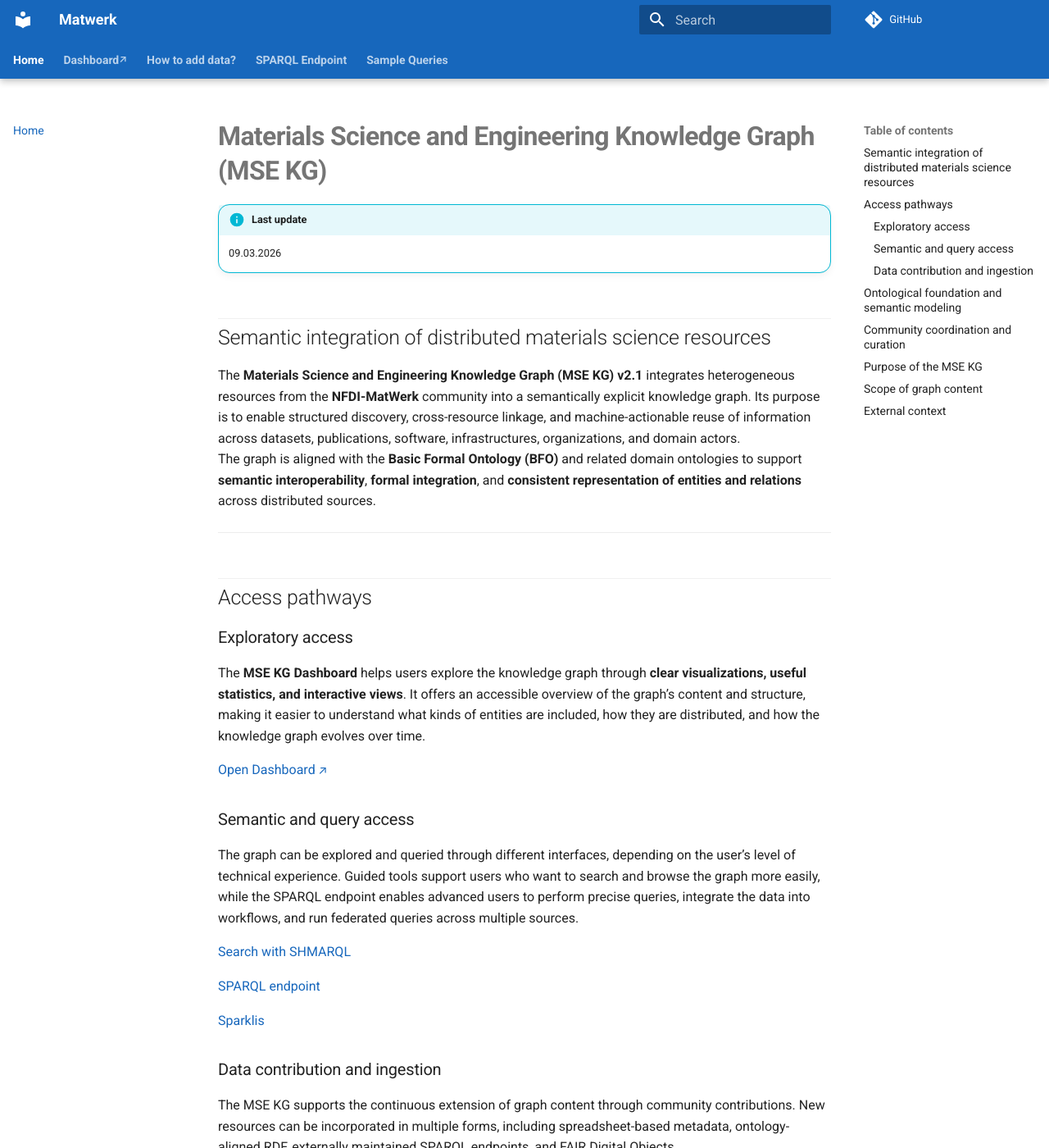
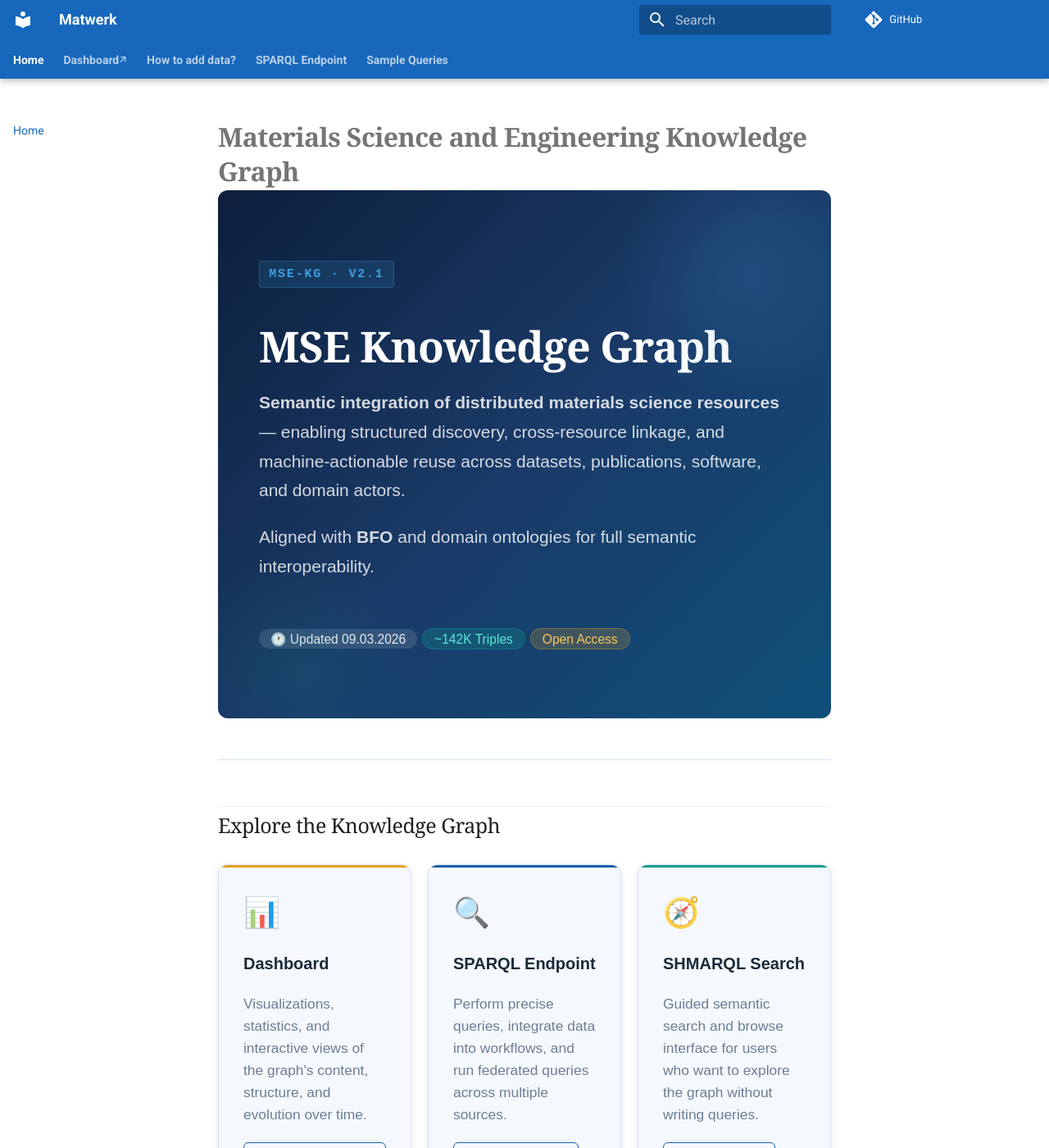
Before and after one commit to ISE-FIZKarlsruhe/matwerk, an MkDocs documentation site: the page built from docs/index.md, in a window 1280 px wide and 1400 px high. Shown: the whole window at 82% size. Built offline with MkDocs 1.6.1 and Material for MkDocs 9.7.7, drawn with Linux system fonts in a browser that asks for light colours; comment, search, counter and statistics services are not loaded; some of the changed text lies outside the part shown.

Commit message:
better styling

```diff
--- a/docs/index.md
+++ b/docs/index.md
@@ -1,87 +1,209 @@
-# Materials Science and Engineering Knowledge Graph (MSE KG)
+# Materials Science and Engineering Knowledge Graph
 
-!!! info "Last update"
-    09.03.2026
+<div class="hero-banner" markdown>
+<div class="hero-content" markdown>
 
-## Semantic integration of distributed materials science resources
+<span class="hero-eyebrow">MSE-KG · v2.1</span>
 
-The **Materials Science and Engineering Knowledge Graph (MSE KG) v2.1** integrates heterogeneous resources from the **NFDI-MatWerk** community into a semantically explicit knowledge graph. Its purpose is to enable structured discovery, cross-resource linkage, and machine-actionable reuse of information across datasets, publications, software, infrastructures, organizations, and domain actors.
-The graph is aligned with the **Basic Formal Ontology (BFO)** and related domain ontologies to support **semantic interoperability**, **formal integration**, and **consistent representation of entities and relations** across distributed sources.
+# MSE Knowledge Graph
+
+**Semantic integration of distributed materials science resources** — enabling structured discovery, cross-resource linkage, and machine-actionable reuse across datasets, publications, software, and domain actors.
+
+Aligned with **BFO** and domain ontologies for full semantic interoperability.
+
+<div class="hero-badges" markdown>
+<span class="badge badge-updated">🕐 Updated 09.03.2026</span>
+<span class="badge badge-triples">~142K Triples</span>
+<span class="badge badge-open">Open Access</span>
+</div>
+
+</div>
+</div>
 
 ---
 
-## Access pathways
+## Explore the Knowledge Graph
 
-### Exploratory access
+<div class="access-grid" markdown>
 
-The **MSE KG Dashboard** helps users explore the knowledge graph through **clear visualizations, useful statistics, and interactive views**. It offers an accessible overview of the graph’s content and structure, making it easier to understand what kinds of entities are included, how they are distributed, and how the knowledge graph evolves over time.
+<div class="access-card card-dashboard" markdown>
+<div class="card-icon">📊</div>
 
-<a href="https://superset.ise.fiz-karlsruhe.de/superset/dashboard/mse-kg-dashboard/" target="_blank" rel="noopener noreferrer">Open Dashboard</a>
+**Dashboard**
 
-### Semantic and query access
+Visualizations, statistics, and interactive views of the graph's content, structure, and evolution over time.
 
-The graph can be explored and queried through different interfaces, depending on the user’s level of technical experience. Guided tools support users who want to search and browse the graph more easily, while the SPARQL endpoint enables advanced users to perform precise queries, integrate the data into workflows, and run federated queries across multiple sources.
+<a href="https://superset.ise.fiz-karlsruhe.de/superset/dashboard/mse-kg-dashboard/" target="_blank" class="card-btn">Open Dashboard </a>
+</div>
 
-<a href="https://nfdi.fiz-karlsruhe.de/matwerk/shmarql/" target="_blank" rel="noopener noreferrer">Search with SHMARQL</a>
+<div class="access-card card-sparql" markdown>
+<div class="card-icon">🔍</div>
 
-<a href="https://nfdi.fiz-karlsruhe.de/matwerk/sparql" target="_blank" rel="noopener noreferrer">SPARQL endpoint</a>
+**SPARQL Endpoint**
 
-<a href="http://www.irisa.fr/LIS/ferre/sparklis/osparklis.html?title=Core%20English%20DBpedia&endpoint=https%3A//nfdi.fiz-karlsruhe.de/matwerk/sparql" target="_blank" rel="noopener noreferrer">Sparklis</a>
+Perform precise queries, integrate data into workflows, and run federated queries across multiple sources.
 
-### Data contribution and ingestion
+<a href="https://nfdi.fiz-karlsruhe.de/matwerk/sparql" target="_blank" class="card-btn">Query Endpoint </a>
+</div>
 
-The MSE KG supports the continuous extension of graph content through community contributions. New resources can be incorporated in multiple forms, including spreadsheet-based metadata, ontology-aligned RDF, externally maintained SPARQL endpoints, and FAIR Digital Objects.
+<div class="access-card card-search" markdown>
+<div class="card-icon">🧭</div>
 
-<a href="https://nfdi.fiz-karlsruhe.de/matwerk/upload/" target="_blank" rel="noopener noreferrer">Contribute Data</a>
+**SHMARQL Search**
+
+Guided semantic search and browse interface for users who want to explore the graph without writing queries.
+
+<a href="https://nfdi.fiz-karlsruhe.de/matwerk/shmarql/" target="_blank" class="card-btn">Search Graph </a>
+</div>
+
+<div class="access-card card-sparklis" markdown>
+<div class="card-icon">✨</div>
+
+**Sparklis Explorer**
+
+Natural language-style faceted exploration — no SPARQL knowledge required.
+
+<a href="http://www.irisa.fr/LIS/ferre/sparklis/osparklis.html?title=Core%20English%20DBpedia&endpoint=https%3A//nfdi.fiz-karlsruhe.de/matwerk/sparql" target="_blank" class="card-btn">Explore </a>
+</div>
+
+</div>
 
 ---
 
-## Ontological foundation and semantic modeling
+## Graph Content at a Glance
 
-The semantic architecture of the MSE KG is grounded in explicit ontological modeling. Ontologies provide the formal vocabulary required to define classes, relations, constraints, and shared meanings across data sources. This is essential for integrating heterogeneous materials science information in a way that remains logically interpretable by both humans and machines.
+<div class="scope-grid" markdown>
 
-Here is the list of ontologies used:
+<div class="scope-item" markdown>
+<span class="scope-icon">👥</span>
+<div markdown>
+**Community**
+Researchers, projects, universities, institutions
+</div>
+</div>
 
-<a href="https://ise-fizkarlsruhe.github.io/nfdicore/" target="_blank" rel="noopener noreferrer">The NFDI Core Ontology (NFDIcore)</a>
+<div class="scope-item" markdown>
+<span class="scope-icon">⚙️</span>
+<div markdown>
+**Infrastructure**
+Software, workflows, vocabularies, facilities
+</div>
+</div>
 
-<a href="https://ise-fizkarlsruhe.github.io/mwo/" target="_blank" rel="noopener noreferrer">The MatWerk ontology (MWO)</a>
+<div class="scope-item" markdown>
+<span class="scope-icon">🗃️</span>
+<div markdown>
+**Data Resources**
+Repositories, publications, datasets, reference data
+</div>
+</div>
+
+<div class="scope-item" markdown>
+<span class="scope-icon">🎓</span>
+<div markdown>
+**Education**
+Lectures, workshops, lecture notes
+</div>
+</div>
+
+</div>
 
 ---
 
-## Community coordination and curation
+## Ontological Foundation
 
-Knowledge graph development is not only a technical process but also a collaborative curation task. Community meetings and working groups are essential for discussing modeling decisions, onboarding new data sources, refining mappings, and coordinating integration strategies across participating institutions.
+The MSE KG is grounded in explicit ontological modeling using formal vocabularies that ensure logical interpretability across heterogeneous sources.
 
-<a href="https://iuc12-nfdi-matwerk-ta-oms-7fd4826d9051b0dd93b21aa77d06d1d8c71c4.pages.rwth-aachen.de/" target="_blank" rel="noopener noreferrer">NFDI-MatWerk LOD Working Group</a>
+<div class="ontology-grid" markdown>
+
+<div class="ontology-card" markdown>
+<div class="ont-header" markdown>
+<span class="ont-badge">Core</span>
+**NFDIcore**
+</div>
+
+The NFDI Core Ontology — provides the shared vocabulary for all NFDI consortia resources.
+
+<a href="https://ise-fizkarlsruhe.github.io/nfdicore/" target="_blank">View Ontology </a>
+</div>
+
+<div class="ontology-card" markdown>
+<div class="ont-header" markdown>
+<span class="ont-badge ont-domain">Domain</span>
+**MWO**
+</div>
+
+The MatWerk Ontology — domain-specific extensions for materials science and engineering.
+
+<a href="https://ise-fizkarlsruhe.github.io/mwo/" target="_blank">View Ontology </a>
+</div>
+
+</div>
 
 ---
 
-## Purpose of the MSE KG
+## Contribute Your Data
 
-The MSE KG serves as a semantic integration layer for the NFDI-MatWerk ecosystem. Its scientific and infrastructural functions include:
+!!! tip "Grow the graph"
+    The MSE KG improves with community contributions. Adding your data increases visibility and enables new connections across the materials science ecosystem.
+<div style="text-align:center; margin-top: 1.5rem;" markdown>
 
-- Providing a structured backend knowledge resource for the NFDI-MatWerk portal
-- Integrating distributed research metadata from heterogeneous institutional sources
-- Enabling semantic search, graph-based navigation, and formal querying
-- Supporting interoperability across consortia, repositories, and technical infrastructures
-- Facilitating reuse, linkage, and contextualization of research-relevant entities
-- Evolving continuously through community-driven updates and semantic enrichment
+<a href="upload.md" class="md-button md-button--primary">How to Contribute?</a>
+</div>
 
-![MSE-KG Visualization](img/matwerkBox.png)
+<div class="contribute-row" markdown>
+
+<div class="contribute-item" markdown>
+📄 **Spreadsheet / Tabular**
+Upload to Zenodo → auto-harvested
+</div>
+
+<div class="contribute-item" markdown>
+🔗 **RDF / Ontology-aligned**
+Direct integration as named graph
+</div>
+
+<div class="contribute-item" markdown>
+🌐 **SPARQL Endpoint**
+Register for federated access
+</div>
+
+<div class="contribute-item" markdown>
+🏷️ **FAIR Digital Objects**
+Semi-automated FDO harvesting
+</div>
+
+</div>
+
 
 ---
 
-## Scope of graph content
+## Community & Coordination
 
-The MSE Knowledge Graph encompasses diverse categories:
+<div class="community-row" markdown>
 
-- **Community Structure**: Researchers, projects, universities, institutions.
-- **Infrastructure**: Software, workflows, vocabularies, facilities.
-- **Data**: Repositories, publications, datasets, reference data.
-- **Educational Resources**: Lectures, workshops, lecture notes.
+<div class="community-card" markdown>
+**🤝 LOD Working Group**
+Modeling decisions, onboarding, and integration strategies across institutions.
+<a href="https://iuc12-nfdi-matwerk-ta-oms-7fd4826d9051b0dd93b21aa77d06d1d8c71c4.pages.rwth-aachen.de/" target="_blank">Join the Group </a>
+</div>
+
+<div class="community-card" markdown>
+**🐛 GitHub Issues**
+Report problems, propose mappings, or request new data types.
+
+<a href="https://github.com/ISE-FIZKarlsruhe/matwerk/issues" target="_blank">Open an Issue </a>
+</div>
+
+<div class="community-card" markdown>
+**🌍 NFDI-MatWerk**
+Broader consortium context and programme information.
+
+<a href="https://nfdi-matwerk.de/" target="_blank">Visit Website </a>
+</div>
+
+</div>
 
 ---
 
-## External context
-
-For broader information on the consortium context in which the MSE KG is developed, please visit the <a href="https://nfdi-matwerk.de/" target="_blank" rel="noopener noreferrer">NFDI-MatWerk official website</a>.
+![MSE-KG Visualization](img/matwerkBox.png)
--- /dev/null
+++ b/docs/overrides/assets/stylesheets/extra.css
@@ -0,0 +1,458 @@
+:root {
+  --md-primary-fg-color: #1767bc;
+  --md-primary-fg-color--light: #26a69a;
+  --md-accent-fg-color: #3949ab;
+  --matwerk-max-width: 1280px;
+  --matwerk-radius: 14px;
+}
+
+/* Wider content area */
+.md-grid {
+  max-width: var(--matwerk-max-width);
+}
+
+/* Softer cards / tables / code blocks */
+.md-typeset .admonition,
+.md-typeset details,
+.md-typeset table:not([class]),
+.highlight,
+.md-typeset pre > code {
+  border-radius: var(--matwerk-radius);
+}
+
+/* Better page titles */
+.md-typeset h1 {
+  font-weight: 700;
+  letter-spacing: -0.02em;
+  margin-bottom: 0.4em;
+}
+
+/* Cleaner section spacing */
+.md-typeset h2 {
+  margin-top: 2.2em;
+  padding-top: 0.2em;
+  border-top: 1px solid rgba(0, 0, 0, 0.06);
+}
+
+/* Query blocks feel more like UI panels */
+.highlight {
+  border: 1px solid rgba(0, 0, 0, 0.08);
+  box-shadow: 0 2px 10px rgba(0, 0, 0, 0.04);
+}
+
+/* Tables are easier to scan */
+.md-typeset table:not([class]) th {
+  font-weight: 700;
+}
+
+.md-typeset table:not([class]) {
+  font-size: 0.95rem;
+}
+
+/* Slightly larger nav tabs */
+.md-tabs__link {
+  font-weight: 600;
+}
+
+/* External dashboard link can be visually marked if wanted */
+a[href*="superset.ise.fiz-karlsruhe.de"]::after {
+  content: " ↗";
+  font-size: 0.9em;
+}
+
+/* ============================================================
+   MatWerk MSE KG — Extra CSS
+   ============================================================ */
+
+@import url('https://fonts.googleapis.com/css2?family=DM+Serif+Display:ital@0;1&family=DM+Sans:wght@300;400;500;600&family=JetBrains+Mono:wght@400;600&display=swap');
+
+/* ── Brand Tokens ────────────────────────────────────────── */
+:root {
+  --mse-navy:      #0d1f3c;
+  --mse-blue:      #1a5fa8;
+  --mse-sky:       #3b9edd;
+  --mse-teal:      #0f9e8e;
+  --mse-amber:     #e8a020;
+  --mse-light-bg:  #f5f8fc;
+  --mse-border:    #d8e4f0;
+  --mse-text:      #1a2a3a;
+  --mse-muted:     #6b7f96;
+  --card-radius:   12px;
+  --card-shadow:   0 2px 12px rgba(13,31,60,0.08), 0 1px 3px rgba(13,31,60,0.05);
+  --card-hover:    0 8px 32px rgba(13,31,60,0.14), 0 2px 8px rgba(13,31,60,0.08);
+}
+
+[data-md-color-scheme="slate"] {
+  --mse-light-bg:  #1a2535;
+  --mse-border:    #2a3a50;
+  --mse-text:      #d8e8f8;
+  --mse-muted:     #7a9ab8;
+  --card-shadow:   0 2px 12px rgba(0,0,0,0.3);
+  --card-hover:    0 8px 32px rgba(0,0,0,0.4);
+}
+
+/* ── Typography ──────────────────────────────────────────── */
+.md-typeset h1, .md-typeset h2 {
+  font-family: 'DM Serif Display', Georgia, serif;
+  letter-spacing: -0.02em;
+}
+
+.md-typeset h3, .md-typeset h4 {
+  font-family: 'DM Sans', sans-serif;
+  font-weight: 600;
+}
+
+.md-typeset p, .md-typeset li {
+  font-family: 'DM Sans', sans-serif;
+  font-size: 0.95rem;
+  line-height: 1.7;
+}
+
+code, .md-typeset code {
+  font-family: 'JetBrains Mono', monospace;
+}
+
+/* ── Hero Banner ─────────────────────────────────────────── */
+.hero-banner {
+  background: linear-gradient(135deg, var(--mse-navy) 0%, #1a3a68 50%, #0f4f7a 100%);
+  border-radius: var(--card-radius);
+  padding: 3rem 2.5rem;
+  margin: -0.5rem 0 2rem;
+  position: relative;
+  overflow: hidden;
+  color: #fff;
+}
+
+.hero-banner::before {
+  content: '';
+  position: absolute;
+  top: -60px; right: -60px;
+  width: 320px; height: 320px;
+  border-radius: 50%;
+  background: radial-gradient(circle, rgba(59,158,221,0.18) 0%, transparent 70%);
+  pointer-events: none;
+}
+
+.hero-banner::after {
+  content: '';
+  position: absolute;
+  bottom: -80px; left: -40px;
+  width: 280px; height: 280px;
+  border-radius: 50%;
+  background: radial-gradient(circle, rgba(15,158,142,0.12) 0%, transparent 70%);
+  pointer-events: none;
+}
+
+.hero-eyebrow {
+  display: inline-block;
+  font-family: 'JetBrains Mono', monospace;
+  font-size: 0.75rem;
+  font-weight: 600;
+  letter-spacing: 0.12em;
+  text-transform: uppercase;
+  color: var(--mse-sky);
+  background: rgba(59,158,221,0.15);
+  border: 1px solid rgba(59,158,221,0.3);
+  border-radius: 4px;
+  padding: 0.2em 0.75em;
+  margin-bottom: 1rem;
+}
+
+.hero-banner .md-typeset h1,
+.hero-banner h1 {
+  color: #fff !important;
+  font-size: 2.6rem;
+  margin: 0.5rem 0 1rem;
+  line-height: 1.15;
+}
+
+.hero-banner p {
+  color: rgba(255,255,255,0.82);
+  max-width: 680px;
+  font-size: 1.05rem;
+}
+
+.hero-badges {
+  display: flex;
+  flex-wrap: wrap;
+  gap: 0.5rem;
+  margin-top: 1.5rem;
+}
+
+.badge {
+  font-family: 'DM Sans', sans-serif;
+  font-size: 0.78rem;
+  font-weight: 500;
+  border-radius: 20px;
+  padding: 0.25em 0.9em;
+}
+
+.badge-updated  { background: rgba(255,255,255,0.12); color: rgba(255,255,255,0.9); }
+.badge-triples  { background: rgba(15,158,142,0.25); color: #5de6d8; border: 1px solid rgba(15,158,142,0.4); }
+.badge-open     { background: rgba(232,160,32,0.2); color: #f8c660; border: 1px solid rgba(232,160,32,0.35); }
+
+/* ── Access Cards Grid ───────────────────────────────────── */
+.access-grid {
+  display: grid;
+  grid-template-columns: repeat(auto-fit, minmax(220px, 1fr));
+  gap: 1rem;
+  margin: 1.5rem 0;
+}
+
+.access-card {
+  background: var(--mse-light-bg);
+  border: 1px solid var(--mse-border);
+  border-radius: var(--card-radius);
+  padding: 1.5rem;
+  transition: transform 0.2s ease, box-shadow 0.2s ease, border-color 0.2s ease;
+  box-shadow: var(--card-shadow);
+  position: relative;
+  overflow: hidden;
+}
+
+.access-card::before {
+  content: '';
+  position: absolute;
+  top: 0; left: 0; right: 0;
+  height: 3px;
+  border-radius: var(--card-radius) var(--card-radius) 0 0;
+}
+
+.card-dashboard::before { background: var(--mse-amber); }
+.card-sparql::before    { background: var(--mse-blue); }
+.card-search::before    { background: var(--mse-teal); }
+.card-sparklis::before  { background: var(--mse-sky); }
+
+.access-card:hover {
+  transform: translateY(-3px);
+  box-shadow: var(--card-hover);
+  border-color: var(--mse-sky);
+}
+
+.card-icon {
+  font-size: 1.8rem;
+  margin-bottom: 0.75rem;
+  display: block;
+}
+
+.access-card strong {
+  display: block;
+  font-family: 'DM Sans', sans-serif;
+  font-size: 1rem;
+  font-weight: 600;
+  color: var(--mse-text);
+  margin-bottom: 0.4rem;
+}
+
+.access-card p {
+  font-size: 0.87rem !important;
+  color: var(--mse-muted);
+  line-height: 1.55;
+  margin-bottom: 1rem;
+}
+
+.card-btn {
+  display: inline-block;
+  font-family: 'DM Sans', sans-serif;
+  font-size: 0.82rem;
+  font-weight: 600;
+  color: var(--mse-blue) !important;
+  text-decoration: none !important;
+  border: 1px solid var(--mse-blue);
+  border-radius: 6px;
+  padding: 0.35em 0.85em;
+  transition: background 0.15s, color 0.15s;
+}
+
+.card-btn:hover {
+  background: var(--mse-blue);
+  color: #fff !important;
+}
+
+/* ── Scope Grid ──────────────────────────────────────────── */
+.scope-grid {
+  display: grid;
+  grid-template-columns: repeat(auto-fit, minmax(200px, 1fr));
+  gap: 0.75rem;
+  margin: 1.25rem 0;
+}
+
+.scope-item {
+  display: flex;
+  align-items: flex-start;
+  gap: 0.85rem;
+  background: var(--mse-light-bg);
+  border: 1px solid var(--mse-border);
+  border-radius: 10px;
+  padding: 1rem 1.1rem;
+}
+
+.scope-icon {
+  font-size: 1.5rem;
+  flex-shrink: 0;
+  margin-top: 0.05rem;
+}
+
+.scope-item strong {
+  display: block;
+  font-size: 0.9rem;
+  font-weight: 600;
+  color: var(--mse-text);
+  margin-bottom: 0.2rem;
+}
+
+.scope-item p {
+  font-size: 0.82rem !important;
+  color: var(--mse-muted);
+  margin: 0 !important;
+}
+
+/* ── Ontology Cards ──────────────────────────────────────── */
+.ontology-grid {
+  display: grid;
+  grid-template-columns: repeat(auto-fit, minmax(260px, 1fr));
+  gap: 1rem;
+  margin: 1.25rem 0;
+}
+
+.ontology-card {
+  background: var(--mse-light-bg);
+  border: 1px solid var(--mse-border);
+  border-radius: var(--card-radius);
+  padding: 1.4rem 1.5rem;
+  box-shadow: var(--card-shadow);
+  transition: transform 0.2s, box-shadow 0.2s;
+}
+
+.ontology-card:hover {
+  transform: translateY(-2px);
+  box-shadow: var(--card-hover);
+}
+
+.ont-header {
+  display: flex;
+  align-items: center;
+  gap: 0.6rem;
+  margin-bottom: 0.6rem;
+}
+
+.ont-badge {
+  font-family: 'JetBrains Mono', monospace;
+  font-size: 0.7rem;
+  font-weight: 600;
+  text-transform: uppercase;
+  letter-spacing: 0.08em;
+  background: var(--mse-blue);
+  color: #fff;
+  border-radius: 4px;
+  padding: 0.15em 0.55em;
+}
+
+.ont-badge.ont-domain { background: var(--mse-teal); }
+
+.ontology-card strong {
+  font-size: 1rem;
+  font-weight: 600;
+  font-family: 'DM Sans', sans-serif;
+}
+
+.ontology-card p {
+  font-size: 0.88rem !important;
+  color: var(--mse-muted);
+  margin-bottom: 0.9rem;
+}
+
+.ontology-card a {
+  font-size: 0.85rem;
+  font-weight: 600;
+  color: var(--mse-blue) !important;
+}
+
+/* ── Contribute Row ──────────────────────────────────────── */
+.contribute-row {
+  display: grid;
+  grid-template-columns: repeat(auto-fit, minmax(180px, 1fr));
+  gap: 0.75rem;
+  margin: 1.25rem 0;
+}
+
+.contribute-item {
+  background: var(--mse-light-bg);
+  border: 1px solid var(--mse-border);
+  border-radius: 10px;
+  padding: 1rem 1.1rem;
+  font-size: 0.88rem;
+  line-height: 1.55;
+  color: var(--mse-muted);
+  transition: border-color 0.2s, box-shadow 0.2s;
+}
+
+.contribute-item:hover {
+  border-color: var(--mse-teal);
+  box-shadow: 0 3px 12px rgba(15,158,142,0.1);
+}
+
+.contribute-item strong {
+  display: block;
+  font-weight: 600;
+  color: var(--mse-text);
+  margin-bottom: 0.2rem;
+  font-size: 0.9rem;
+}
+
+/* ── Community Cards ─────────────────────────────────────── */
+.community-row {
+  display: grid;
+  grid-template-columns: repeat(auto-fit, minmax(220px, 1fr));
+  gap: 1rem;
+  margin: 1.25rem 0;
+}
+
+.community-card {
+  background: var(--mse-light-bg);
+  border: 1px solid var(--mse-border);
+  border-left: 4px solid var(--mse-teal);
+  border-radius: var(--card-radius);
+  padding: 1.25rem 1.4rem;
+  box-shadow: var(--card-shadow);
+  font-size: 0.9rem;
+  line-height: 1.6;
+}
+
+.community-card strong {
+  display: block;
+  font-size: 0.95rem;
+  font-weight: 600;
+  margin-bottom: 0.4rem;
+  color: var(--mse-text);
+}
+
+.community-card p {
+  font-size: 0.87rem !important;
+  color: var(--mse-muted);
+  margin-bottom: 0.7rem;
+}
+
+.community-card a {
+  font-size: 0.84rem;
+  font-weight: 600;
+  color: var(--mse-teal) !important;
+}
+
+/* ── Section Dividers ────────────────────────────────────── */
+.md-typeset hr {
+  border: none;
+  border-top: 1px solid var(--mse-border);
+  margin: 2.5rem 0;
+}
+
+/* ── Responsive ──────────────────────────────────────────── */
+@media (max-width: 600px) {
+  .hero-banner {
+    padding: 2rem 1.5rem;
+  }
+  .hero-banner .md-typeset h1,
+  .hero-banner h1 {
+    font-size: 1.8rem;
+  }
+}
--- a/docs/stylesheets/extra.css
+++ /dev/null
@@ -1,61 +0,0 @@
-:root {
-  --md-primary-fg-color: #1767bc;
-  --md-primary-fg-color--light: #26a69a;
-  --md-accent-fg-color: #3949ab;
-  --matwerk-max-width: 1280px;
-  --matwerk-radius: 14px;
-}
-
-/* Wider content area */
-.md-grid {
-  max-width: var(--matwerk-max-width);
-}
-
-/* Softer cards / tables / code blocks */
-.md-typeset .admonition,
-.md-typeset details,
-.md-typeset table:not([class]),
-.highlight,
-.md-typeset pre > code {
-  border-radius: var(--matwerk-radius);
-}
-
-/* Better page titles */
-.md-typeset h1 {
-  font-weight: 700;
-  letter-spacing: -0.02em;
-  margin-bottom: 0.4em;
-}
-
-/* Cleaner section spacing */
-.md-typeset h2 {
-  margin-top: 2.2em;
-  padding-top: 0.2em;
-  border-top: 1px solid rgba(0, 0, 0, 0.06);
-}
-
-/* Query blocks feel more like UI panels */
-.highlight {
-  border: 1px solid rgba(0, 0, 0, 0.08);
-  box-shadow: 0 2px 10px rgba(0, 0, 0, 0.04);
-}
-
-/* Tables are easier to scan */
-.md-typeset table:not([class]) th {
-  font-weight: 700;
-}
-
-.md-typeset table:not([class]) {
-  font-size: 0.95rem;
-}
-
-/* Slightly larger nav tabs */
-.md-tabs__link {
-  font-weight: 600;
-}
-
-/* External dashboard link can be visually marked if wanted */
-a[href*="superset.ise.fiz-karlsruhe.de"]::after {
-  content: " ↗";
-  font-size: 0.9em;
-}
--- a/mkdocs.yml
+++ b/mkdocs.yml
@@ -40,7 +40,8 @@
       alternate_style: true
 
 extra_css:
-  - stylesheets/extra.css
+  - overrides/assets/stylesheets/extra.css
 
 extra_javascript:
-  - javascripts/open-dashboard-link.js
+  - overrides/assets/javascripts/open-dashboard-link.js
+  - overrides/assets/javascripts/extra.js
```
Also changed, not shown: docs/overrides/assets/javascripts/open-dashboard-link.js (renamed from docs/javascripts/open-dashboard-link.js).
